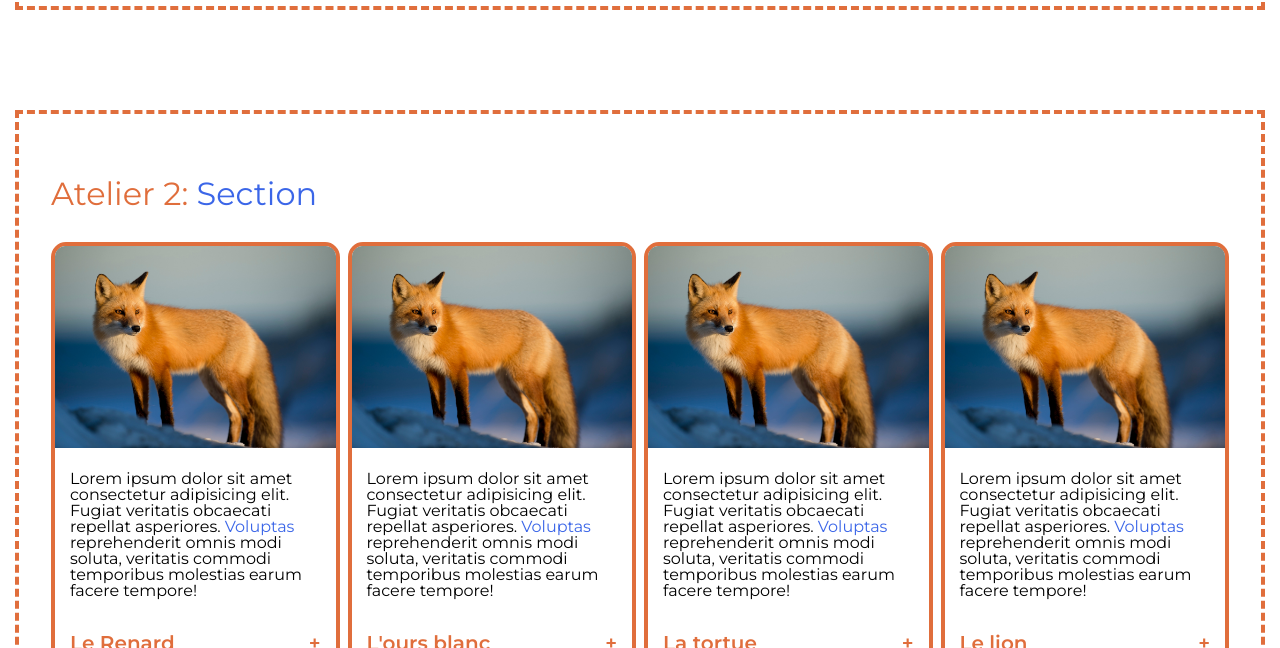
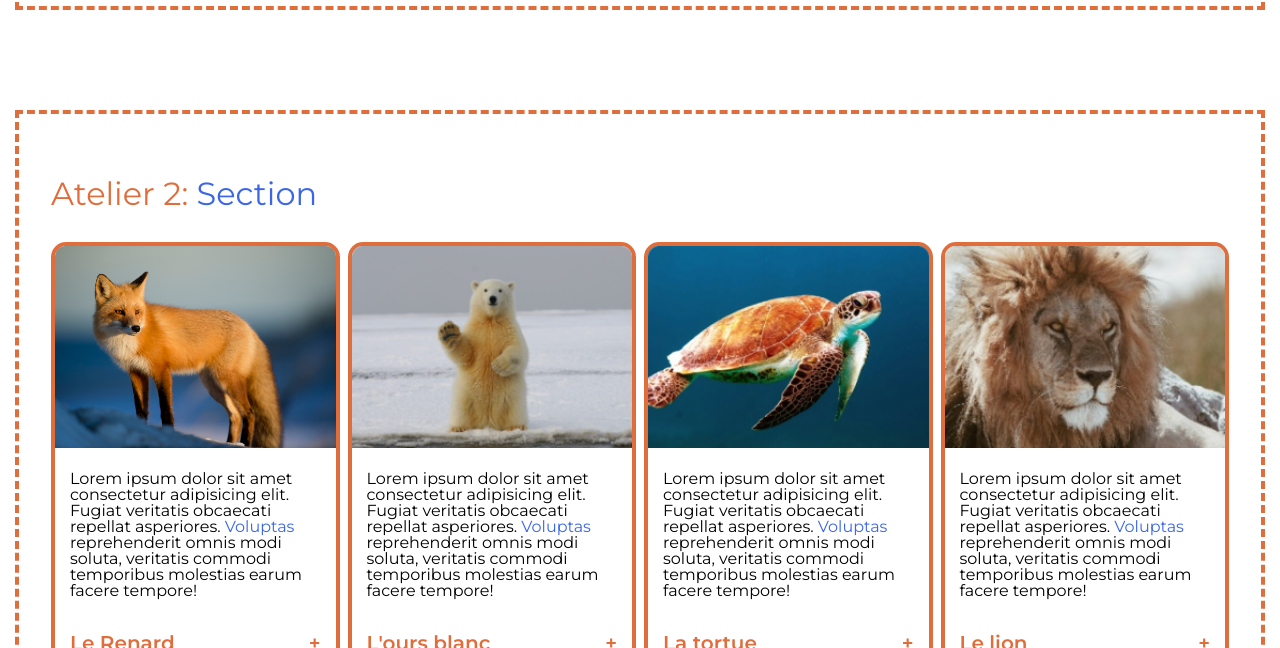
Before and after one commit to Nubunduram/flex-grid, a plain HTML site: page index.html in a window 1280 px wide. Shown: the part 606-1254 px from the top of the page. Drawn offline with Linux system fonts and the light colour scheme.

Commit message:
feat: add different picture on card workshop 2

```diff
--- a/index.html
+++ b/index.html
@@ -36,7 +36,7 @@
                 <h2 class="workshop-title"><span>Atelier 2:</span> Section</h2>
                 <section class="carousel">
                     <article class="card">
-                        <img src="/image.png" alt="Renard">
+                        <img src="./images/fox.png" alt="Renard">
                         <p>Lorem ipsum dolor sit amet consectetur adipisicing elit. Fugiat veritatis obcaecati repellat
                             asperiores. <span>Voluptas</span> reprehenderit omnis modi soluta, veritatis commodi
                             temporibus molestias earum facere tempore!</p>
@@ -46,7 +46,7 @@
                         </footer>
                     </article>
                     <article class="card">
-                        <img src="/image.png" alt="Ours blanc">
+                        <img src="./images/polarbear.png" alt="Ours blanc">
                         <p>Lorem ipsum dolor sit amet consectetur adipisicing elit. Fugiat veritatis obcaecati repellat
                             asperiores. <span>Voluptas</span> reprehenderit omnis modi soluta, veritatis commodi
                             temporibus molestias earum facere tempore!</p>
@@ -56,7 +56,7 @@
                         </footer>
                     </article>
                     <article class="card">
-                        <img src="/image.png" alt="Tortue">
+                        <img src="./images/turtle.png" alt="Tortue">
                         <p>Lorem ipsum dolor sit amet consectetur adipisicing elit. Fugiat veritatis obcaecati repellat
                             asperiores. <span>Voluptas</span> reprehenderit omnis modi soluta, veritatis commodi
                             temporibus molestias earum facere tempore!</p>
@@ -66,7 +66,7 @@
                         </footer>
                     </article>
                     <article class="card">
-                        <img src="/image.png" alt="Lion">
+                        <img src="./images/lion.png" alt="Lion">
                         <p>Lorem ipsum dolor sit amet consectetur adipisicing elit. Fugiat veritatis obcaecati repellat
                             asperiores. <span>Voluptas</span> reprehenderit omnis modi soluta, veritatis commodi
                             temporibus molestias earum facere tempore!</p>
```
Also changed, not shown: images/fox.png (renamed from image.png), images/lion.png (added), images/polarbear.png (added), images/turtle.png (added).
